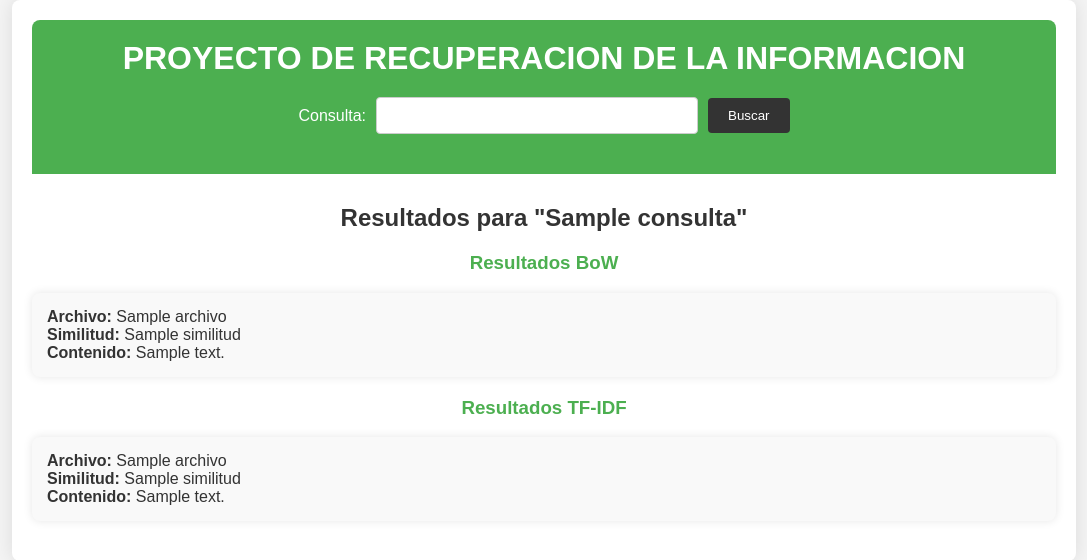
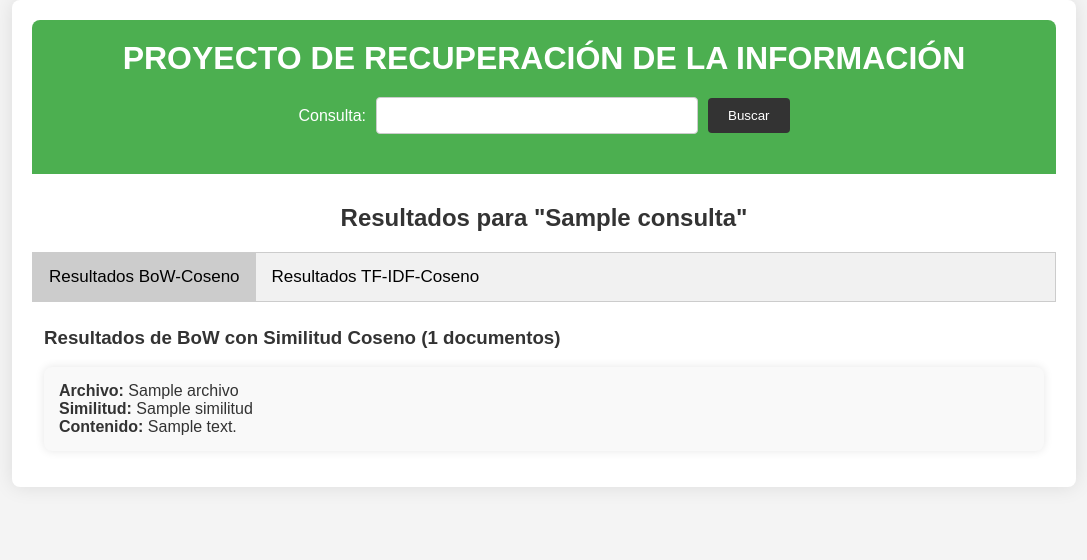
Before and after one commit to PaolaMaribel18/RI_Proyecto_IB, a Flask app: template RETRIEVAL INFO/week08/PROJECTV2/app/templates/index.html in a window 1280 px wide. Shown: the top 560 px of the page, without its empty margins (96-1183 px from the left). Run offline with Flask 3, Linux system fonts and the light colour scheme; the template is opened without the code that fills it: most values are stand-ins (such as "Sample title", 1, 10 or a date in 2020).

Commit message:
Update index.html

```diff
--- a/RETRIEVAL INFO/week08/PROJECTV2/app/templates/index.html
+++ b/RETRIEVAL INFO/week08/PROJECTV2/app/templates/index.html
@@ -5,11 +5,26 @@
     <meta name="viewport" content="width=device-width, initial-scale=1.0">
     <title>Resultados de Búsqueda</title>
     <link rel="stylesheet" href="{{ url_for('static', filename='styles.css') }}">
+    <script>
+        function openTab(evt, tabName) {
+            var i, tabcontent, tablinks;
+            tabcontent = document.getElementsByClassName("tabcontent");
+            for (i = 0; i < tabcontent.length; i++) {
+                tabcontent[i].style.display = "none";
+            }
+            tablinks = document.getElementsByClassName("tablinks");
+            for (i = 0; i < tablinks.length; i++) {
+                tablinks[i].className = tablinks[i].className.replace(" active", "");
+            }
+            document.getElementById(tabName).style.display = "block";
+            evt.currentTarget.className += " active";
+        }
+    </script>
 </head>
 <body>
     <div class="container">
         <div class="header">
-            <h1>PROYECTO DE RECUPERACION DE LA INFORMACION</h1>
+            <h1>PROYECTO DE RECUPERACIÓN DE LA INFORMACIÓN</h1>
             <form action="/" method="post">
                 <label for="consulta">Consulta:</label>
                 <input type="text" id="consulta" name="consulta">
@@ -20,53 +35,39 @@
         {% if consulta %}
         <h2>Resultados para "{{ consulta }}"</h2>
 
-        <div class="results">
-            <h3>Resultados BoW</h3>
+        <!-- Pestañas -->
+        <div class="tab">
+            <button class="tablinks" onclick="openTab(event, 'BoW')">Resultados BoW-Coseno</button>
+            <button class="tablinks" onclick="openTab(event, 'TFIDF')">Resultados TF-IDF-Coseno</button>
+        </div>
+
+        <!-- Contenido de las pestañas -->
+        <div id="BoW" class="tabcontent">
+            <h3>Resultados de BoW con Similitud Coseno ({{ resultados_bow|length }} documentos)</h3>
             {% for archivo, similitud, contenido in resultados_bow %}
             <div class="result-box">
                 <strong>Archivo:</strong> {{ archivo }} <br>
                 <strong>Similitud:</strong> {{ similitud }} <br>
-                <strong>Contenido:</strong> {{ contenido }} <br>
+                <strong>Contenido:</strong> {{ contenido | safe }} <br>
             </div>
             {% endfor %}
         </div>
 
-        <div class="results">
-            <h3>Resultados TF-IDF</h3>
+        <div id="TFIDF" class="tabcontent">
+            <h3>Resultados de TF-IDF con Similitud Coseno ({{ resultados_tfidf|length }} documentos)</h3>
             {% for archivo, similitud, contenido in resultados_tfidf %}
             <div class="result-box">
                 <strong>Archivo:</strong> {{ archivo }} <br>
                 <strong>Similitud:</strong> {{ similitud }} <br>
-                <strong>Contenido:</strong> {{ contenido }} <br>
+                <strong>Contenido:</strong> {{ contenido | safe }} <br>
             </div>
             {% endfor %}
         </div>
 
-        <!-- Métricas de evaluación
-        <div class="metrics">
-            <h2>Métricas de Evaluación del Sistema</h2>
-            <table>
-                <tr>
-                    <th></th>
-                    <th>Precisión</th>
-                    <th>Recall</th>
-                    <th>F1-score</th>
-                </tr>
-                <tr>
-                    <td><strong>BoW</strong></td>
-                    <td>{{ promedio_precision_bow }}</td>
-                    <td>{{ promedio_recall_bow }}</td>
-                    <td>{{ promedio_f1_bow }}</td>
-                </tr>
-                <tr>
-                    <td><strong>TF-IDF</strong></td>
-                    <td>{{ promedio_precision_tfidf }}</td>
-                    <td>{{ promedio_recall_tfidf }}</td>
-                    <td>{{ promedio_f1_tfidf }}</td>
-                </tr>
-            </table>
-        </div>
-        -->
+        <script>
+            // Abre la primera pestaña por defecto
+            document.getElementsByClassName('tablinks')[0].click();
+        </script>
 
         {% else %}
         <p>Ingrese una consulta para buscar.</p>
```
